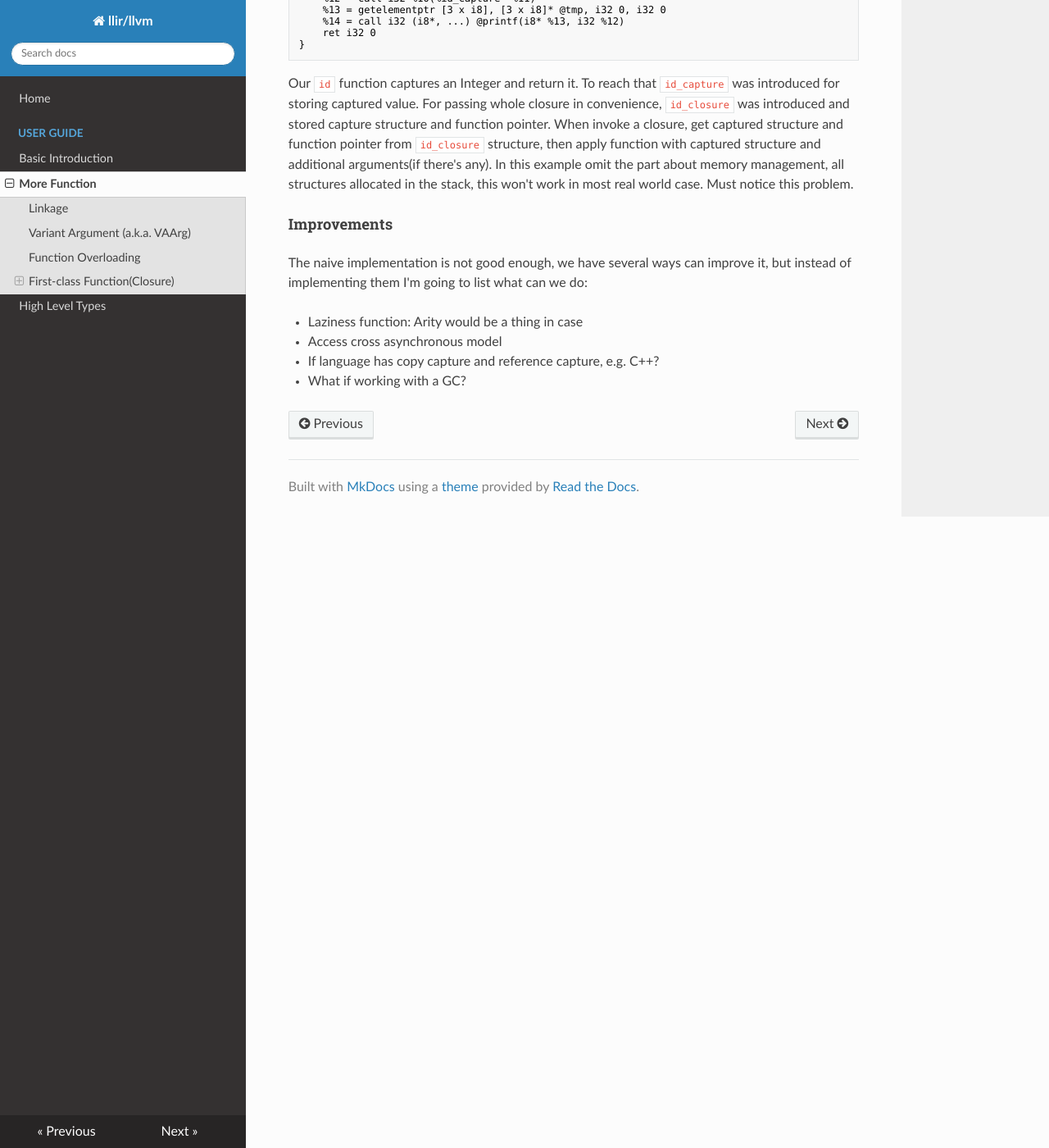
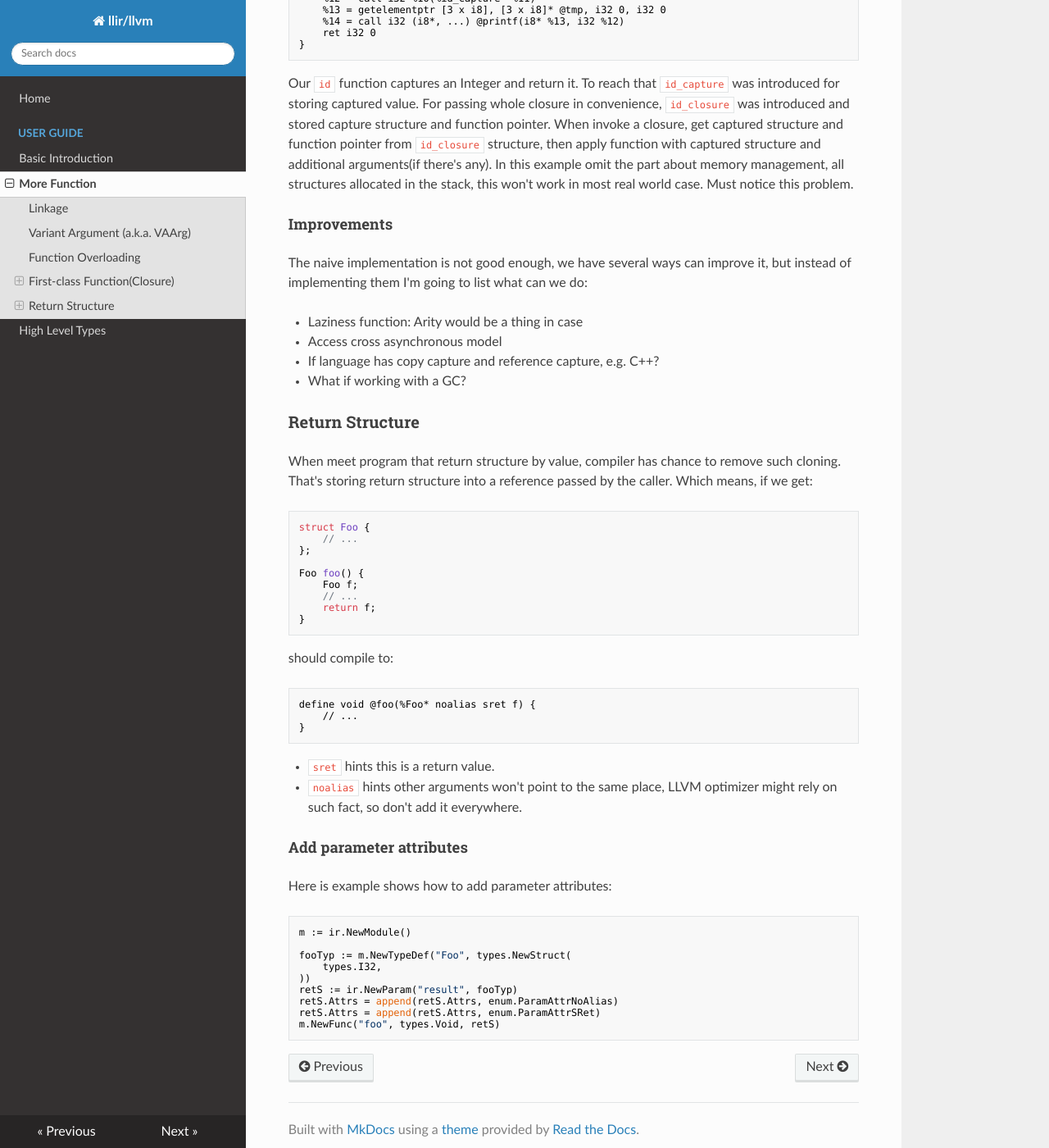
Before and after one commit to llir/document, an MkDocs documentation site: the page built from docs/user-guide/funcs.md, in a window 1280 px wide and 1400 px high, scrolled down 2630 px. Shown: the whole window at 82% size. Built offline with MkDocs 1.6.1, drawn with Linux system fonts in a browser that asks for light colours; nearby versions of some CDN libraries.

Commit message:
more function: return structure
* add parameter attributes

````diff
--- a/docs/user-guide/funcs.md
+++ b/docs/user-guide/funcs.md
@@ -165,3 +165,46 @@ The naive implementation is not good enough, we have several ways can improve it
 - Access cross asynchronous model
 - If language has copy capture and reference capture, e.g. C++?
 - What if working with a GC?
+
+### Return Structure
+
+When meet program that return structure by value, compiler has chance to remove such cloning. That's storing return structure into a reference passed by the caller. Which means, if we get:
+
+```c
+struct Foo {
+    // ...
+};
+
+Foo foo() {
+    Foo f;
+    // ...
+    return f;
+}
+```
+
+should compile to:
+
+```llvm
+define void @foo(%Foo* noalias sret f) {
+    // ...
+}
+```
+
+- `sret` hints this is a return value.
+- `noalias` hints other arguments won't point to the same place, LLVM optimizer might rely on such fact, so don't add it everywhere.
+
+#### Add parameter attributes
+
+Here is example shows how to add parameter attributes:
+
+```go
+m := ir.NewModule()
+
+fooTyp := m.NewTypeDef("Foo", types.NewStruct(
+	types.I32,
+))
+retS := ir.NewParam("result", fooTyp)
+retS.Attrs = append(retS.Attrs, enum.ParamAttrNoAlias)
+retS.Attrs = append(retS.Attrs, enum.ParamAttrSRet)
+m.NewFunc("foo", types.Void, retS)
+```
````
Also changed, not shown: 1 other file.
